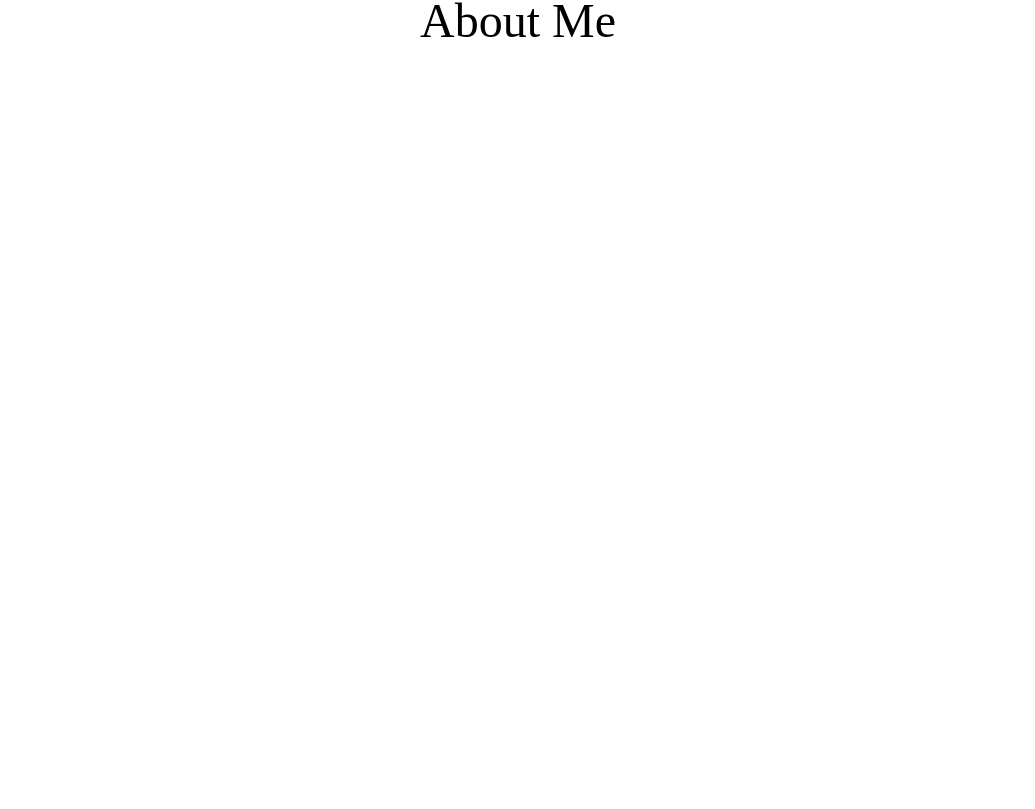
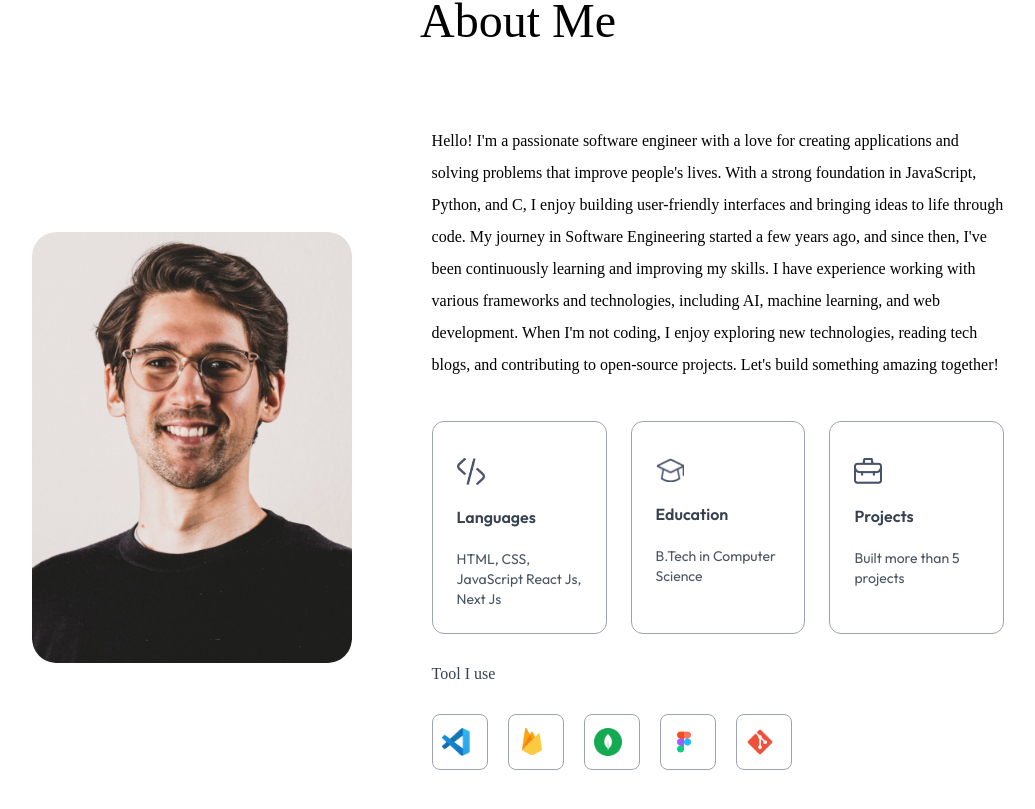
Before and after one commit to LewisJassy/MyPortfolio, a Next.js app in the folder portfolio/: page / in a window 1280 px wide. Shown: the part 879-1688 px from the top of the page, without its empty margins (122-1157 px from the left). Before the commit the page ends 964 px from the top, so only its background shows below. Built offline with nearby package versions, Linux system fonts and the light colour scheme; a web font is replaced by a local one.

Commit message:
feat: implement About component with user introduction and tools used

```diff
--- a/portfolio/app/components/About.jsx
+++ b/portfolio/app/components/About.jsx
@@ -1,10 +1,43 @@
 import React from 'react'
+import Image from 'next/image'
+import { assets, infoList, toolsData } from '@/assets/assets'
 
 const About = () => {
   return (
     <div id='about' className='w-full px-[12%] py-10 scroll-mt-20'>
       <h4 className='text-center mb-2 text-lg font-Ovo'>Introduction</h4>
       <h2 className='text-center text-5xl font-Ovo'>About Me</h2>
+
+      <div className='flex w-full flex-col lg:flex-row items-center gap-20 my-20'>
+        <div className='w-64 sm:w-80 rounded-3xl max-w-none'>
+          <Image src={assets.user_image} alt="user" className="w-ful rounded-3xl"/>
+        </div>
+        <div className="flex-1">
+          <p className='mb-10 max-w-2xl font-Ovo'>
+            Hello! I'm a passionate software engineer with a love for creating applications and solving problems that improve people's lives. With a strong foundation in JavaScript, Python, and C, I enjoy building user-friendly interfaces and bringing ideas to life through code.
+            My journey in Software Engineering started a few years ago, and since then, I've been continuously learning and improving my skills. I have experience working with various frameworks and technologies, including AI, machine learning, and web development. When I'm not coding, I enjoy exploring new technologies, reading tech blogs, and contributing to open-source projects. Let's build something amazing together!
+          </p>
+
+          <ul className='grid grid-cols-1 sm:grid-cols-3 gap-6 max-w-2xl'>
+            {infoList.map(({icon, iconDark, title, description}, index)=>(
+              <li key={index} className='border-[0.5px] border-gray-400 rounded-xl p-6 cursor-pointer hover:bg-lightHover horver:-translate-y-1 duration-500 hover:shadow-black'>
+                <Image src={icon} alt='title' className='w-7 mt-3'/>
+                <h3 className='my-4 font-semibold text-gray-700'>{title}</h3>
+                <p className='text-gray-600 text-sm'>{description}</p>
+              </li>
+            ))}
+          </ul>
+
+          <h4 className='my-6 text-gray-700 font-Ovo'>Tool I use</h4>
+          <ul className='flex item-center gap-3 sm:gap-5'>
+              {toolsData.map((tool, index)=>(
+                <li className='flex items-center justify-center w-12 sm:w-14 aspect-square border border-gray-400 rounded-lg cursor-pointer hover:-translate-y-1 duration-500' key={index}>
+                  <Image src={tool} alt='tool' className='w-10 mr-2 sm:w-7'/>
+                </li>
+              ))}
+          </ul>
+        </div>
+      </div>
     </div>
   )
 }
--- a/portfolio/tailwind.config.mjs
+++ b/portfolio/tailwind.config.mjs
@@ -15,6 +15,10 @@
       fontFamily: {
         Outfit: ["Outfit", "sans-serif"],
         Ovo: ["Ovo", "serif"]
+      },
+      boxShadow: {
+        "black" : '4px 4px 0 #000',
+        "white" : '4px 4px 0 #fff'
       }
     },
   },
```
